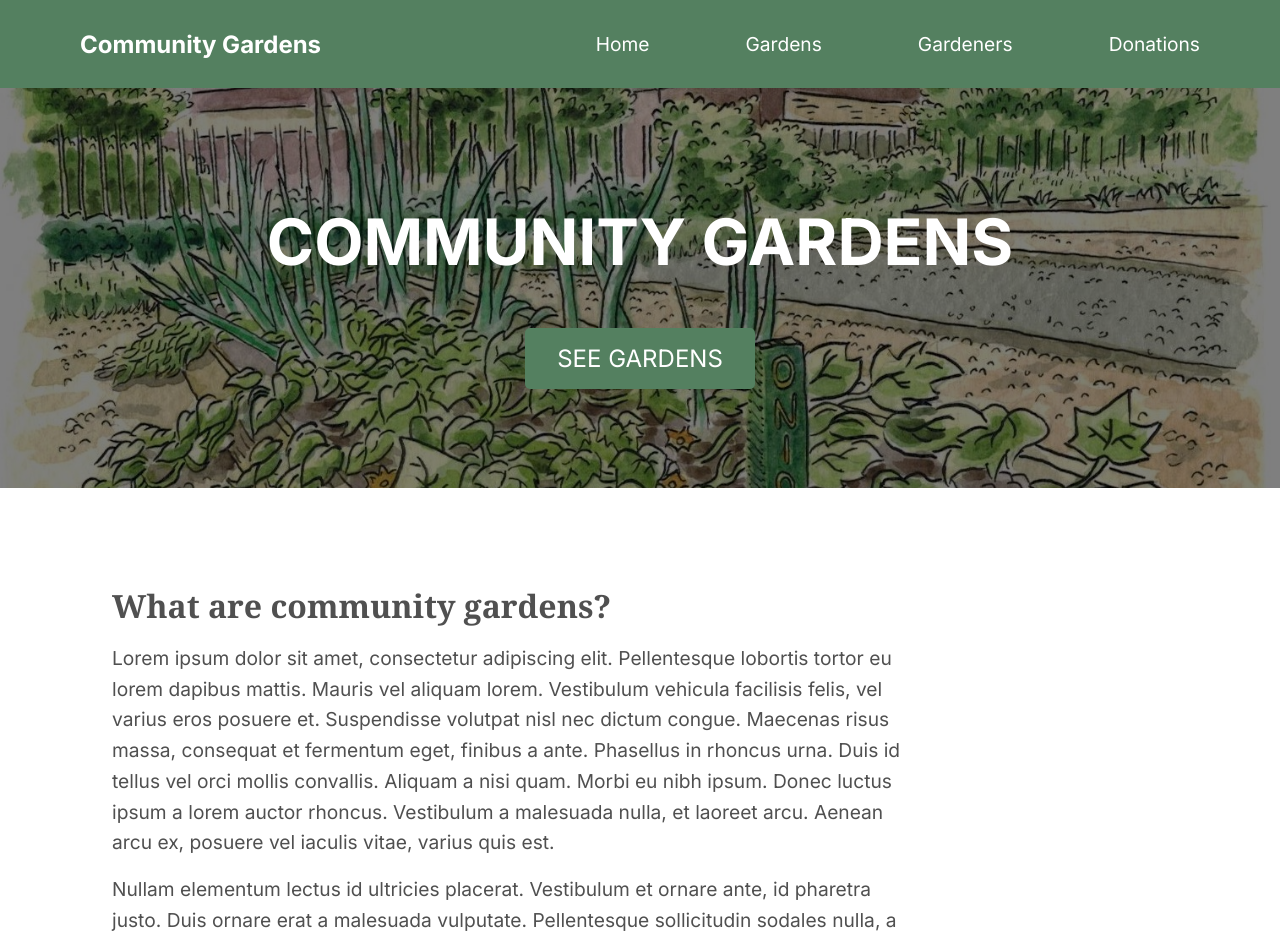
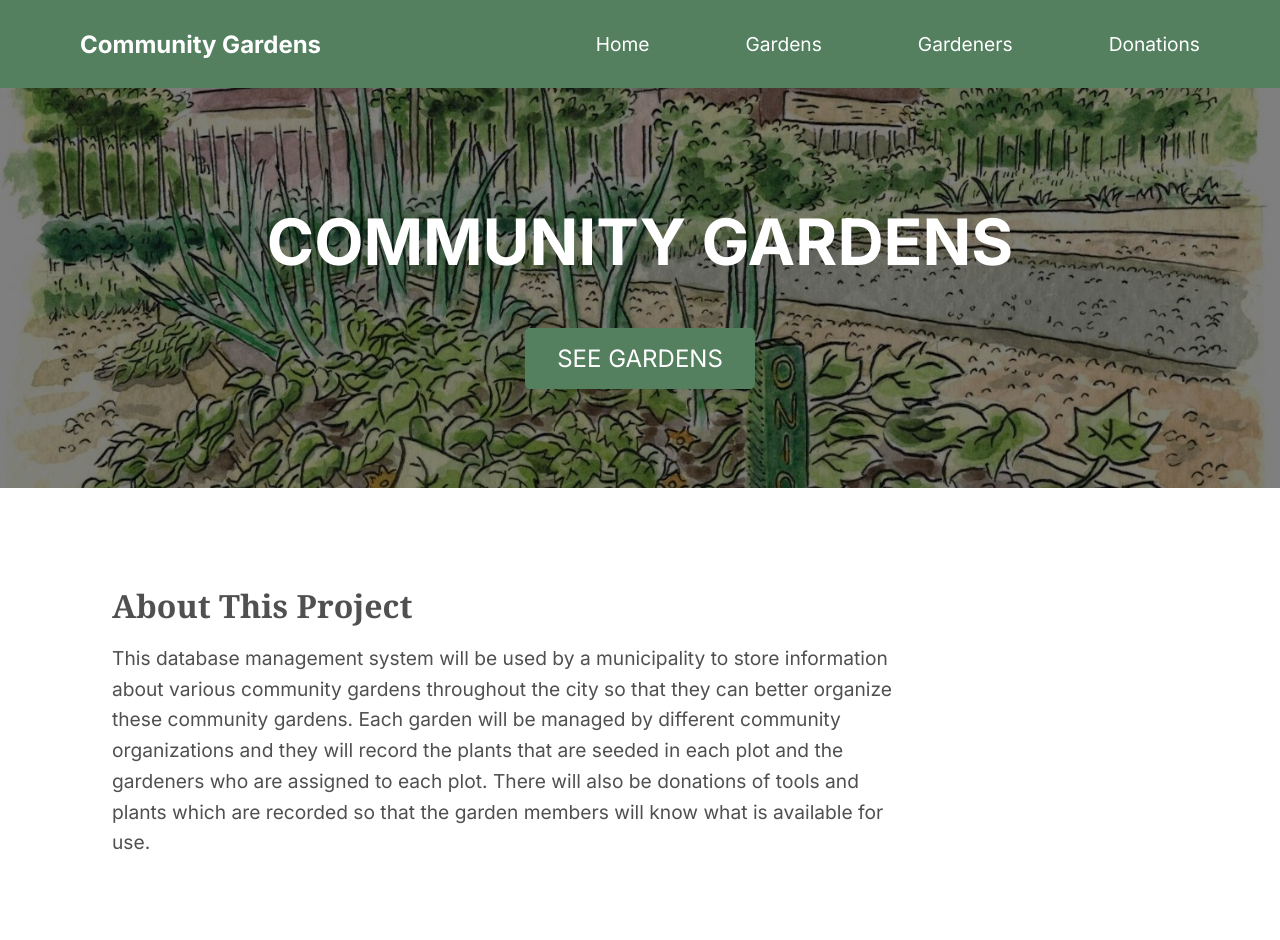
Before and after one commit to fsunstrum/Community-Garden-Database-, a Next.js app in the folder frontend/: page / in a window 1280 px wide. Shown: the top 940 px of the page. Built offline with nearby package versions, Linux system fonts and the light colour scheme.

Commit message:
home page description updated

```diff
--- a/frontend/src/app/page.js
+++ b/frontend/src/app/page.js
@@ -27,20 +27,19 @@ export default function Home() {
 
       <main className={styles.main}>
         <section className={styles.infoSection}>
-          <h2>What are community gardens?</h2>
+          <h2>About This Project</h2>
           <p>
-            Lorem ipsum dolor sit amet, consectetur adipiscing elit. Pellentesque lobortis tortor eu lorem dapibus mattis.
-            Mauris vel aliquam lorem. Vestibulum vehicula facilisis felis, vel varius eros posuere et. Suspendisse volutpat nisl
-            nec dictum congue. Maecenas risus massa, consequat et fermentum eget, finibus a ante. Phasellus in rhoncus urna.
-            Duis id tellus vel orci mollis convallis. Aliquam a nisi quam. Morbi eu nibh ipsum. Donec luctus ipsum a lorem auctor
-            rhoncus. Vestibulum a malesuada nulla, et laoreet arcu. Aenean arcu ex, posuere vel iaculis vitae, varius quis est.
+          This database management system will be used by a municipality to store information about various community gardens throughout
+          the city so that they can better organize these community gardens. Each garden will be managed by different community organizations
+          and they will record the plants that are seeded in each plot and the gardeners who are assigned to each plot. There will also be
+          donations of tools and plants which are recorded so that the garden members will know what is available for use.
           </p>
-          <p>
+          {/* <p>
             Nullam elementum lectus id ultricies placerat. Vestibulum et ornare ante, id pharetra justo. Duis ornare erat a malesuada
             vulputate. Pellentesque sollicitudin sodales nulla, a volutpat neque bibendum at. Donec at risus blandit, sagittis mauris
             et, venenatis tellus. Mauris at suscipit lacus. Etiam eleifend est ligula. Suspendisse imperdiet luctus elit, id faucibus
             lectus faucibus eu. Aliquam semper condimentum egestas.
-          </p>
+          </p> */}
         </section>
       </main>
     </div>
```
